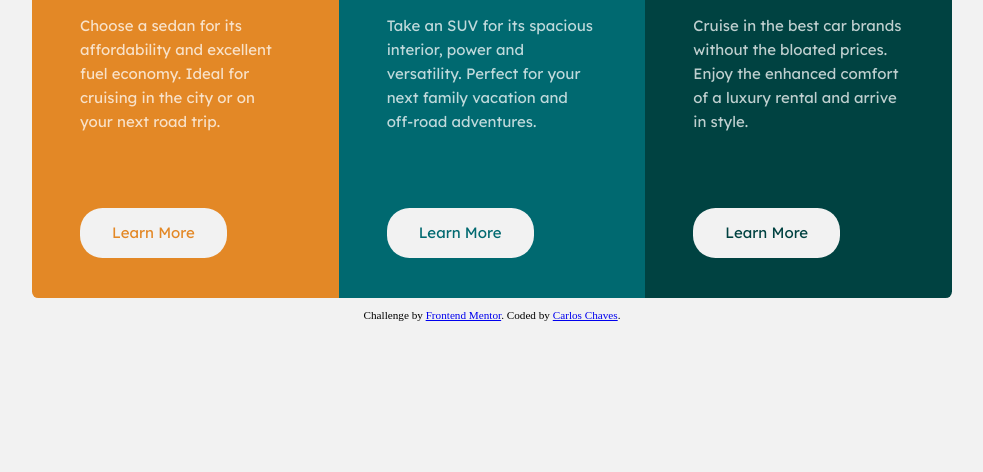
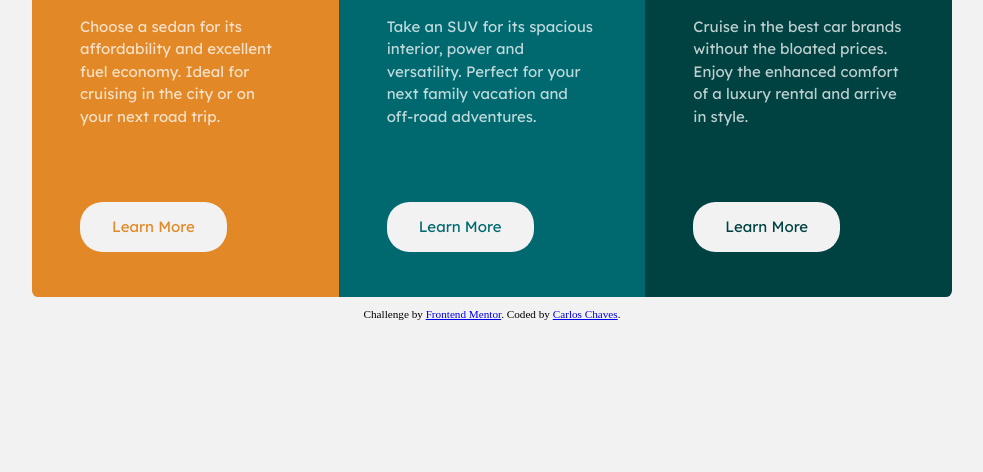
Before and after one commit to sircarloschaves/3-column-preview-card-component, a plain HTML site: page index.html in a window 1280 px wide. Shown: the part 328-800 px from the top of the page, without its empty margins (148-1131 px from the left). Drawn offline with Linux system fonts and the light colour scheme.

Commit message:
Update style.css

```diff
--- a/style.css
+++ b/style.css
@@ -76,7 +76,8 @@ body {
   flex-direction: column;
   justify-content: space-between;
   align-items: left;
-  padding-block: 2.5rem;
+  padding-block-start: 2.5rem;
+  padding-block-end: 2.8rem;
   padding-inline: 3rem;
 }
 
@@ -108,7 +109,7 @@ body {
   font-size: var(--fs-400);
   font-weight: 400;
   color: var(--clr-neutral-transparent_white);
-  line-height: 1.6;
+  line-height: 1.5;
   margin-top: 2rem;
 }
 
```
